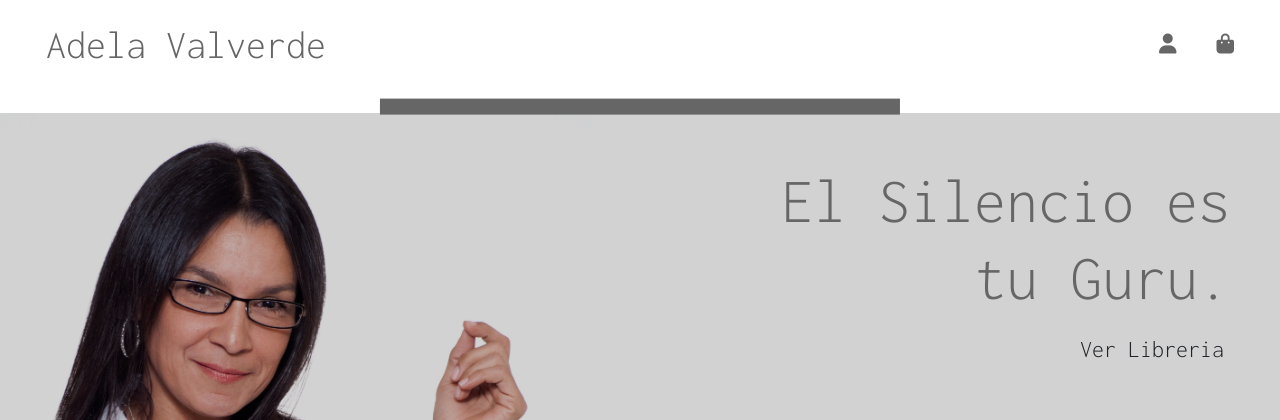
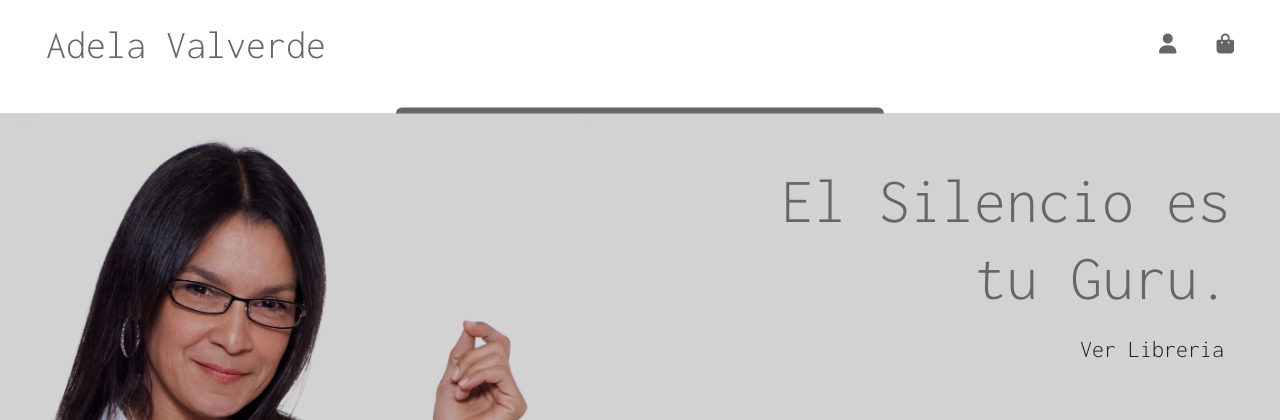
Before and after one commit to EL1909/adela_valverde, a Django app: page / in a window 1280 px wide. Shown: the top 420 px of the page. Run offline with Django 4.2, Linux system fonts and the light colour scheme; some libraries are stand-ins or nearby versions.

Commit message:
Main-nav bar behivor achieved succesfully

```diff
--- a/static/css/base.css
+++ b/static/css/base.css
@@ -1,4 +1,3 @@
-
 /* General ---------------------------------------*/
 html    {
   height: 100%;
@@ -58,15 +57,16 @@ a:hover, a:active, a:focus {
   position: absolute;
   display: flex;
   justify-content: center;
-  align-items: center;
   width: fit-content;
   bottom: auto;
   left: 50%;
   z-index: 2;
   background-color: #666666;
-  height: 1px;
+  padding: 0;
+  margin: 0;
+  height: 6px;
   opacity: 1;
-  /* border-radius: 15px 15px 0 0; */
+  border-radius: 15px 15px 0 0;
   transform: translateX(-50%) translateY(-90%); /* Center the container relative to its own width */
   transform-origin: bottom;
   transition: height 0.5s ease;
@@ -74,7 +74,6 @@ a:hover, a:active, a:focus {
 
 #main-nav {
   max-width: fit-content;
-  font-weight: 700;
   display: flex;
   opacity: 0;
   transition: opacity 0.5s ease;
@@ -113,8 +112,6 @@ a:hover, a:active, a:focus {
 #main-nav-container:hover {
   height: 30px; /* Change the height on hover to show the full menu */
 }
-
-
 
 /* Homepage ---------------------------------------*/
 
@@ -316,7 +313,7 @@ a.category-badge > span.badge:hover {
     .navbar-nav  {
       display: flex;
       background-color: #6666664a;
-      width:350px;
+      width: 350px;
       height: auto;
     }
 
--- a/templates/base.html
+++ b/templates/base.html
@@ -83,7 +83,7 @@
       <div class="row">
           <nav class="navbar navbar-expand-sm" id="main-nav-container">
             <button class="navbar-toggler" type="button" data-toggle="collapse" data-target="#main-nav" aria-controls="main-nav" aria-expanded="false" aria-label="Toggle navigation">
-              <span<i class="fa-solid fa-bars"></i></span>
+              <span><i class="fa-solid fa-bars"></i></span>
             </button>
             {% include 'includes/mobile-top-header.html' %}
             {% include 'includes/main-nav.html' %}
```
